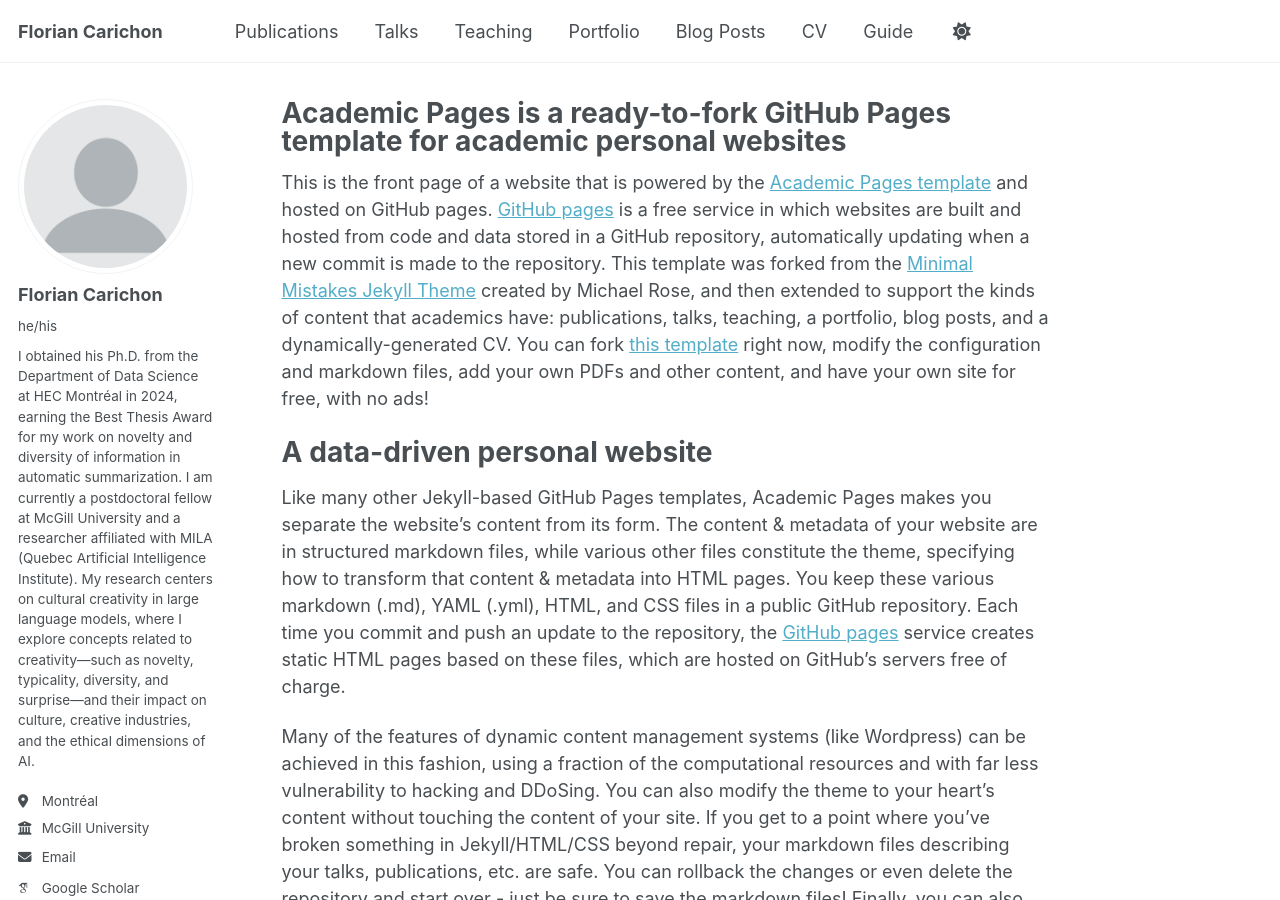
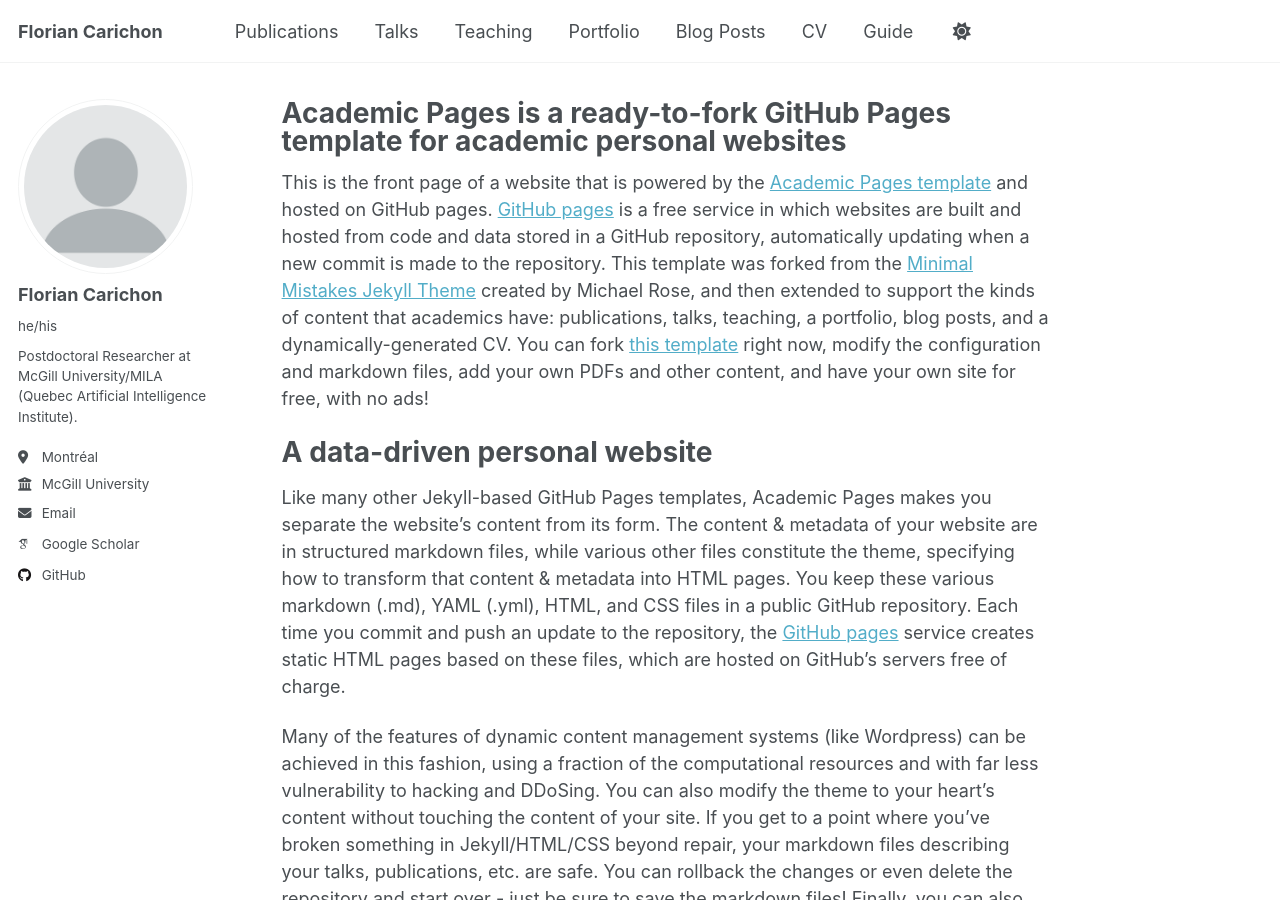
Before and after one commit to fcarichon/fcarichon.github.io, a Jekyll site: the page built from _pages/about.md, in a window 1280 px wide and 900 px high. Built offline with Jekyll 4.4.1, drawn with Linux system fonts in a browser that asks for light colours; some web fonts are replaced.

Commit message:
Update _config.yml

```diff
--- a/_config.yml
+++ b/_config.yml
@@ -25,7 +25,7 @@ author:
   avatar           : "profile.png"
   name             : "Florian Carichon"
   pronouns         : "he/his"
-  bio              : "I obtained his Ph.D. from the Department of Data Science at HEC Montréal in 2024, earning the Best Thesis Award for my work on novelty and diversity of information in automatic summarization. I am currently a postdoctoral fellow at McGill University and a researcher affiliated with MILA (Quebec Artificial Intelligence Institute). My research centers on cultural creativity in large language models, where I explore concepts related to creativity—such as novelty, typicality, diversity, and surprise—and their impact on culture, creative industries, and the ethical dimensions of AI."
+  bio              : "Postdoctoral Researcher at McGill University/MILA (Quebec Artificial Intelligence Institute)."
   location         : "Montréal"
   employer         : "McGill University"
   uri              : # URL
```
